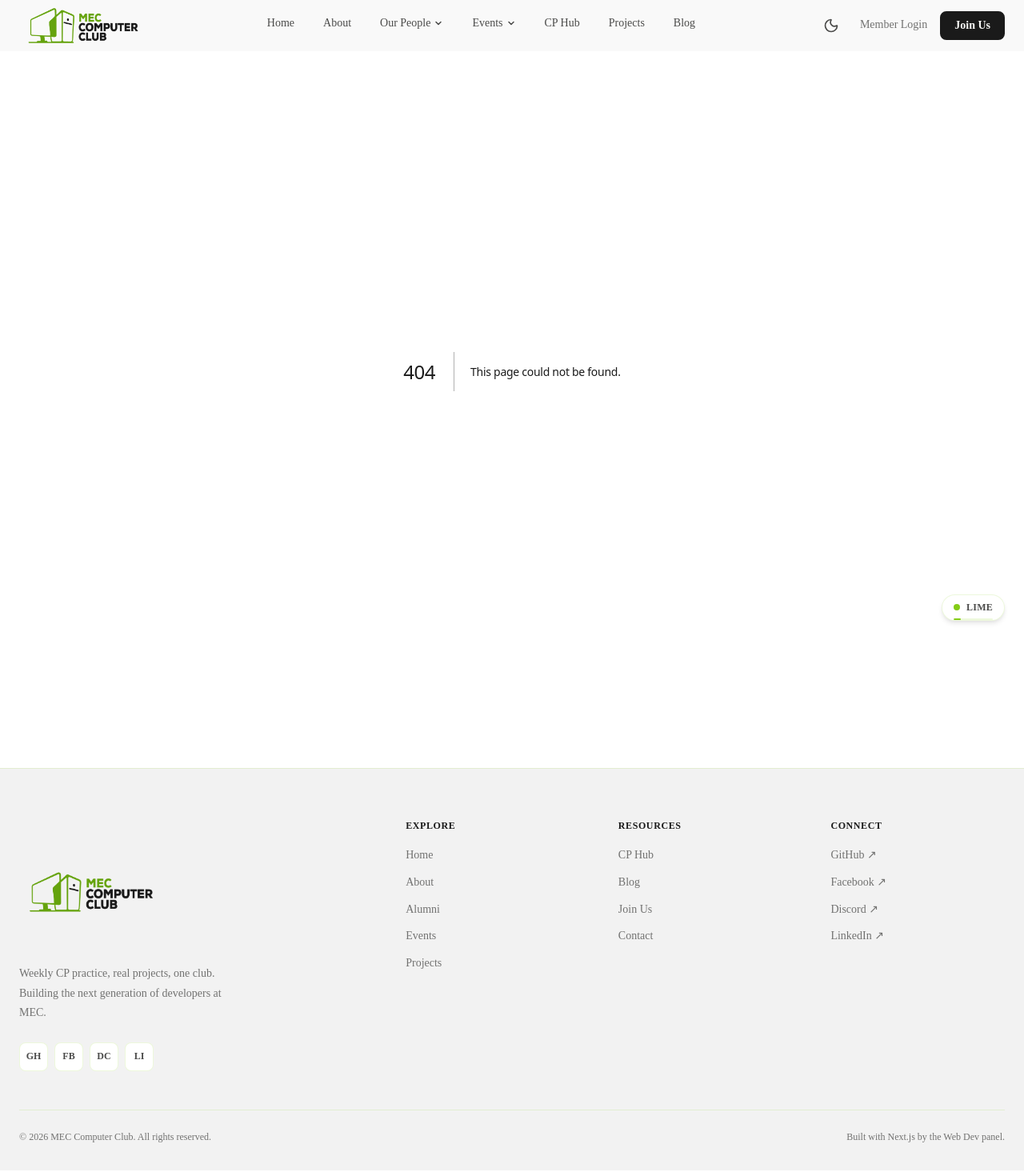
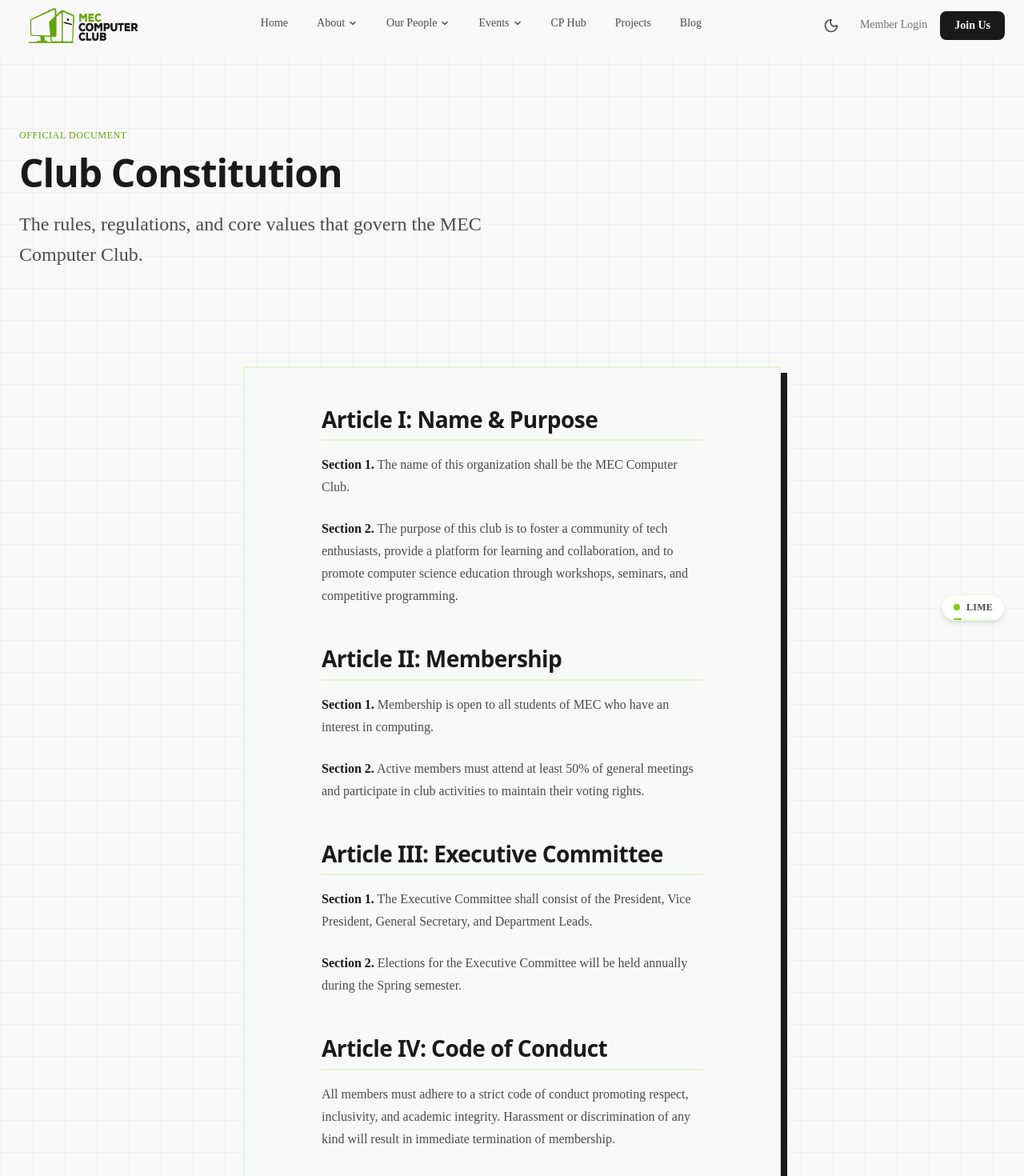
Before and after one commit to abokash590/ClubWebsite, a Next.js app: page /constitution in a window 1280 px wide. Before the commit this address had no page. Shown: the top 1470 px of the page at 80% size. Built offline with nearby package versions, Linux system fonts and the light colour scheme; a web font is replaced by a local one.

Commit message:
feat: add about dropdown with constitution page

```diff
--- /dev/null
+++ b/src/app/constitution/constitution.css
@@ -0,0 +1,54 @@
+/* Constitution Page Styles */
+.constitution-hero {
+  padding-top: var(--space-8);
+  padding-bottom: var(--space-4);
+}
+
+.constitution-hero__subtitle {
+  font-size: var(--text-xl);
+  color: var(--text-secondary);
+  max-width: 600px;
+  margin-top: var(--space-3);
+}
+
+.constitution-doc {
+  background-color: var(--surface-primary);
+  border: 2px solid var(--border-default);
+  padding: var(--space-6) var(--space-8);
+  box-shadow: 8px 8px 0px 0px var(--text-primary);
+}
+
+.constitution-doc h2 {
+  font-size: var(--text-2xl);
+  margin-top: var(--space-6);
+  margin-bottom: var(--space-3);
+  padding-bottom: var(--space-2);
+  border-bottom: 2px solid var(--border-default);
+}
+
+.constitution-doc h2:first-child {
+  margin-top: 0;
+}
+
+.constitution-doc p {
+  font-size: var(--text-base);
+  line-height: var(--leading-relaxed);
+  color: var(--text-secondary);
+  margin-bottom: var(--space-4);
+}
+
+.constitution-doc strong {
+  color: var(--text-primary);
+  font-family: var(--font-mono); font-feature-settings: "liga" 0, "calt" 0;
+}
+
+@media (max-width: 768px) {
+  .constitution-hero {
+    padding-top: var(--space-6);
+  }
+
+  .constitution-doc {
+    padding: var(--space-4);
+    box-shadow: 4px 4px 0px 0px var(--text-primary);
+  }
+}
--- /dev/null
+++ b/src/app/constitution/page.tsx
@@ -0,0 +1,63 @@
+import type { Metadata } from "next";
+import "./constitution.css";
+
+export const metadata: Metadata = {
+  title: "Constitution",
+  description: "The official constitution and guidelines of MEC Computer Club.",
+};
+
+export default function ConstitutionPage() {
+  return (
+    <>
+      <section className="section constitution-hero">
+        <div className="container">
+          <span className="kicker">Official Document</span>
+          <h1>Club Constitution</h1>
+          <p className="constitution-hero__subtitle">
+            The rules, regulations, and core values that govern the MEC Computer Club.
+          </p>
+        </div>
+      </section>
+
+      <section className="section section--alt">
+        <div className="container container--narrow">
+          <article className="constitution-doc">
+            <h2>Article I: Name & Purpose</h2>
+            <p>
+              <strong>Section 1.</strong> The name of this organization shall be the MEC Computer Club.
+            </p>
+            <p>
+              <strong>Section 2.</strong> The purpose of this club is to foster a community of tech enthusiasts,
+              provide a platform for learning and collaboration, and to promote computer science education
+              through workshops, seminars, and competitive programming.
+            </p>
+
+            <h2>Article II: Membership</h2>
+            <p>
+              <strong>Section 1.</strong> Membership is open to all students of MEC who have an interest in computing.
+            </p>
+            <p>
+              <strong>Section 2.</strong> Active members must attend at least 50% of general meetings and participate
+              in club activities to maintain their voting rights.
+            </p>
+
+            <h2>Article III: Executive Committee</h2>
+            <p>
+              <strong>Section 1.</strong> The Executive Committee shall consist of the President, Vice President,
+              General Secretary, and Department Leads.
+            </p>
+            <p>
+              <strong>Section 2.</strong> Elections for the Executive Committee will be held annually during the Spring semester.
+            </p>
+
+            <h2>Article IV: Code of Conduct</h2>
+            <p>
+              All members must adhere to a strict code of conduct promoting respect, inclusivity, and academic integrity.
+              Harassment or discrimination of any kind will result in immediate termination of membership.
+            </p>
+          </article>
+        </div>
+      </section>
+    </>
+  );
+}
--- a/src/components/layout/Navbar.tsx
+++ b/src/components/layout/Navbar.tsx
@@ -13,7 +13,15 @@ import "./Navbar.css";
 
 const navItems = [
   { label: "Home", href: "/" },
-  { label: "About", href: "/about" },
+  {
+    label: "About",
+    href: "#",
+    children: [
+      { label: "About Us", href: "/about" },
+      { label: "Constitution", href: "/constitution" },
+      { label: "Contact Us", href: "/contact" },
+    ],
+  },
   {
     label: "Our People",
     href: "#",
```
